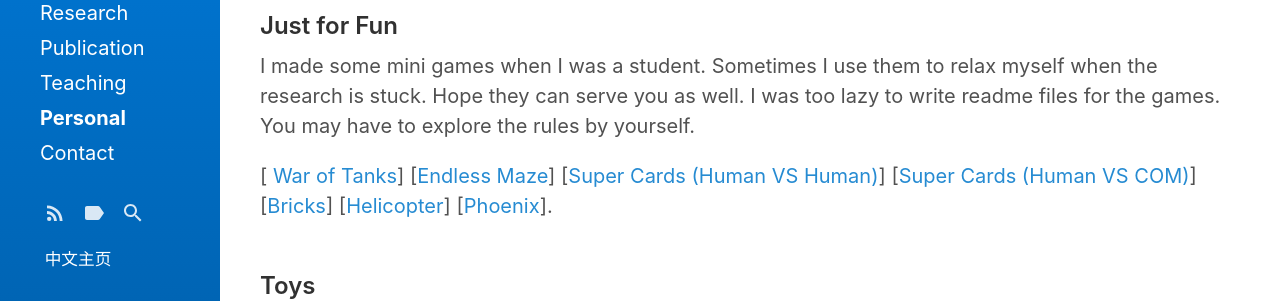
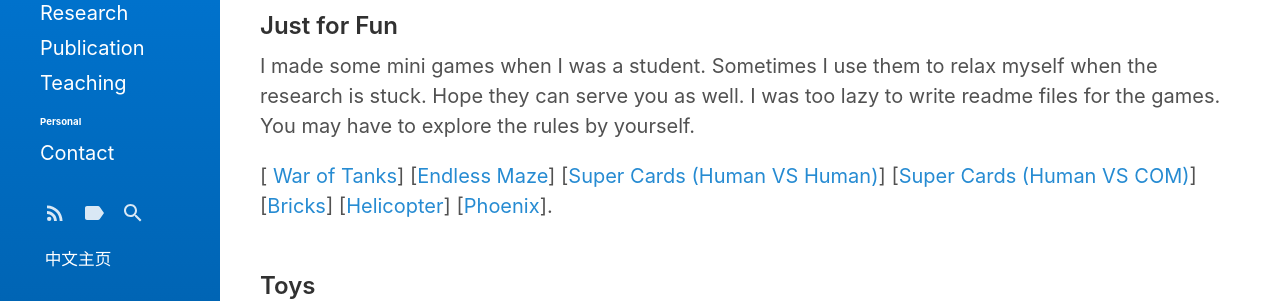
Before and after one commit to csyhquan/csyhquan.github.io, a Jekyll site: the page built from category/e_personal.md, in a window 1280 px wide. Shown: the part 587-888 px from the top of the page. Built offline with Jekyll 4.4.1, drawn with Linux system fonts in a browser that asks for light colours.

Commit message:
Update e_personal.md

```diff
--- a/category/e_personal.md
+++ b/category/e_personal.md
@@ -1,6 +1,6 @@
 ---
 layout: category
-title: <font color="#fff",size="1">Personal</font>
+title: <small><small><small><small><font color="#fff">Personal</font></small></small></small></small>
 ---
 <h4>Memory</h4>
 <p>Could u recognize me from the photos?</p>
```
